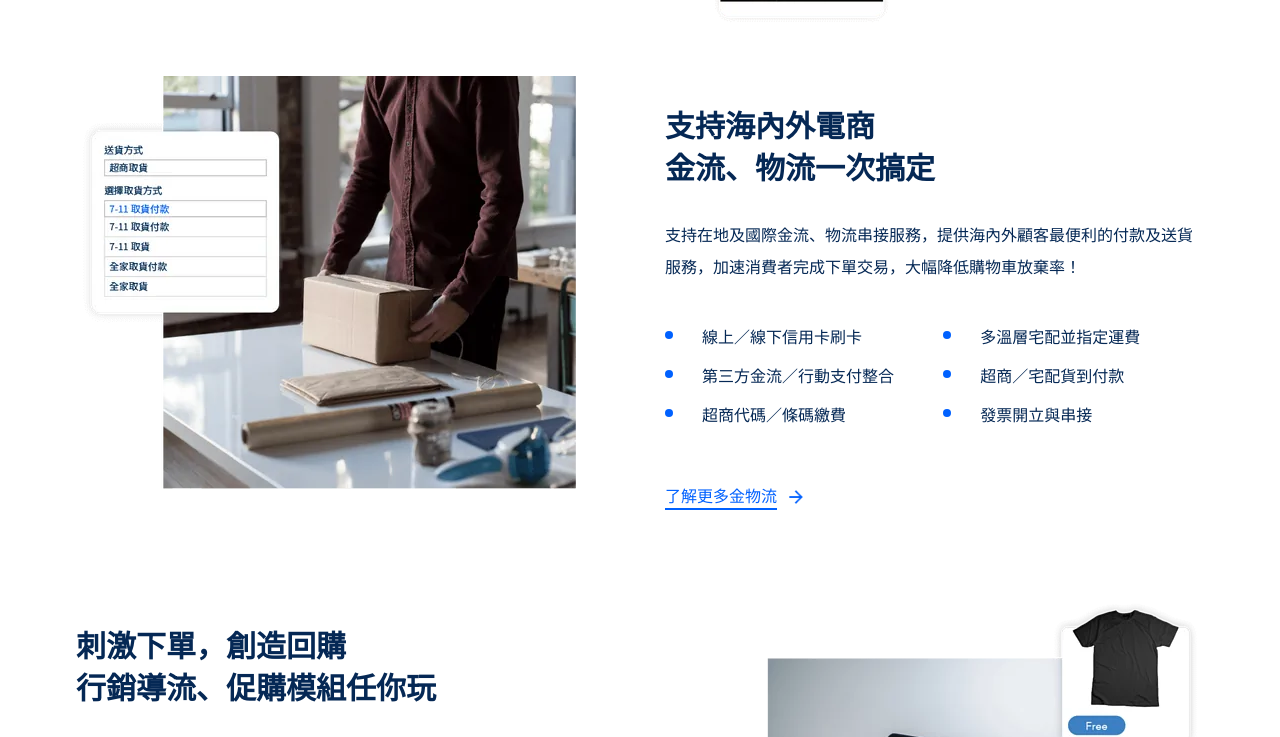
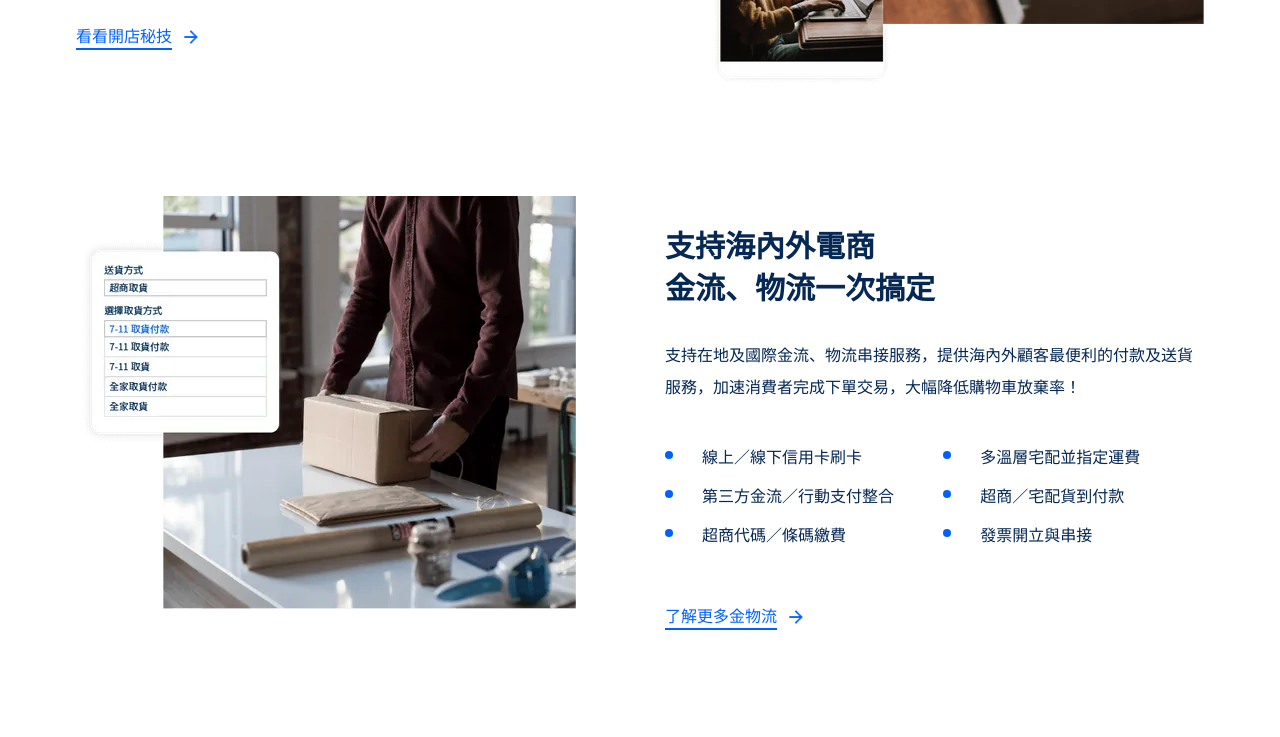
Before and after one commit to kelly509327/kelly509327.github.io, a plain HTML site: page CSS_HW/CSS_HW3_shopline/CSS_HW3_shopline.html in a window 1280 px wide. Shown: the part 734-1471 px from the top of the page. Drawn offline with Linux system fonts and the light colour scheme.

Commit message:
刪掉多餘註解

```diff
--- a/CSS_HW/CSS_HW3_shopline/CSS_HW3_shopline.html
+++ b/CSS_HW/CSS_HW3_shopline/CSS_HW3_shopline.html
@@ -27,9 +27,6 @@
         .card-list{
             width: 1128px;
             margin:auto;
-            /* display: flex;
-            flex-wrap: wrap;
-            justify-content: center;  */
         }
         .card{
             display: flex;
@@ -37,9 +34,7 @@
             justify-content: space-between;
             width: 1128px;
             height: 480px;
-            /* text-align: left; */
-            /* gap: 50px; */
-            margin: 40px 0;
+            margin: 100px 0;
         }
         .card-list .card:nth-child(even){
             flex-direction: row-reverse;
@@ -47,7 +42,6 @@
         .text{
             width: 539px;
             height: 480px;
-            /* margin: auto;  */
         }
         h3{
             margin: 30px 0px 20px;
@@ -84,9 +78,6 @@
             color:#0061ff;
             font-size: 28px;
         }
-        /* span{
-            margin: auto;
-        } */
         span a.detail{
             padding: 10px 10px 10px 0;
             text-decoration: none;
@@ -94,7 +85,6 @@
             text-decoration: underline;
             text-underline-offset: 6px;
             text-decoration-thickness: 2px;
-            /* margin: 60px 0px; */
         }
         span a.arrow img{
             width: 20px;
```
